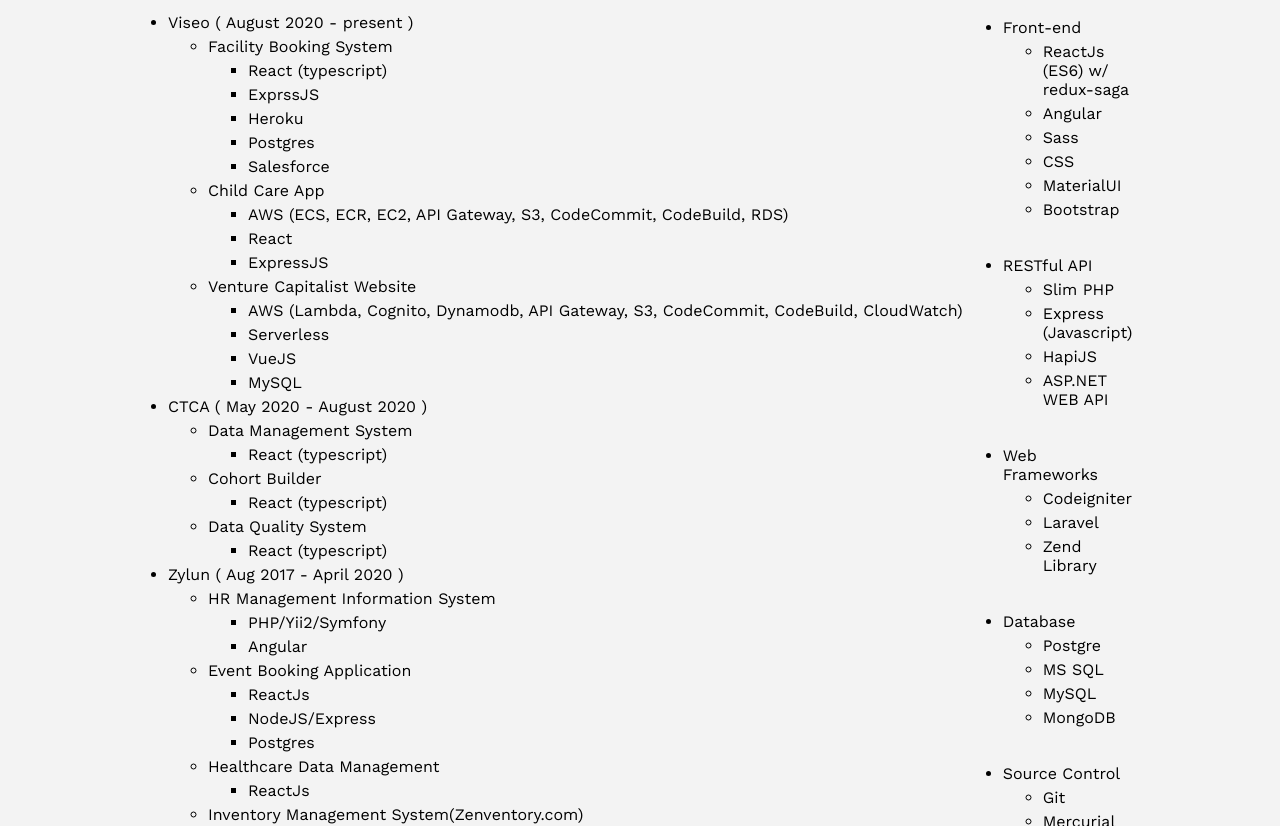
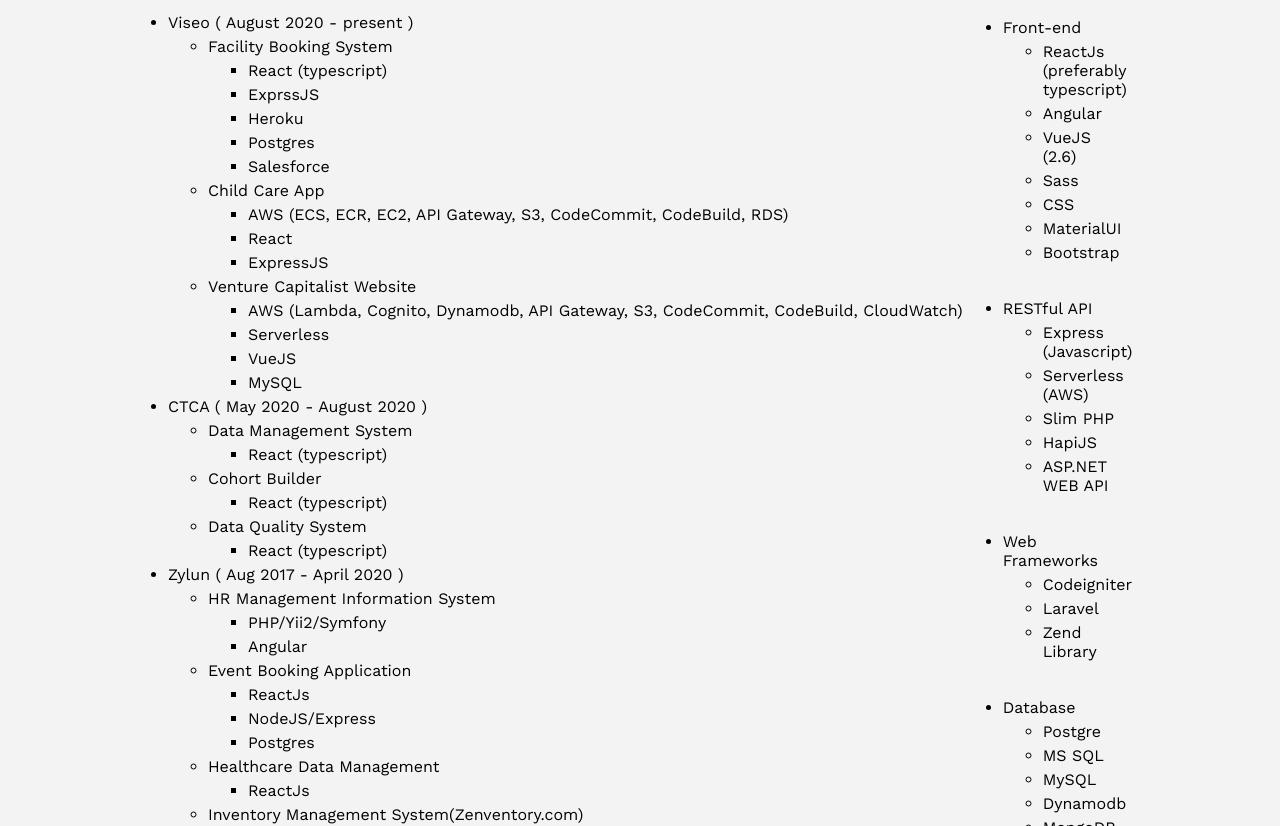
Before and after one commit to thepatriot999/thepatriot999.github.io, a website: page index.html in a window 1280 px wide. Shown: the part 511-1337 px from the top of the page. Drawn offline with nearby package versions, Linux system fonts and the light colour scheme.

Commit message:
Rebuild resume

```diff
--- a/index.html
+++ b/index.html
@@ -200,8 +200,9 @@
 				<li>
 					<span class="section-name"> Front-end </span>
 					<ul class="section-details">
-						<li> ReactJs (ES6) w/ redux-saga </li>
+						<li> ReactJs (preferably typescript) </li>
 						<li> Angular </li>
+						<li> VueJS (2.6) </li>
 						<li> Sass </li>
 						<li> CSS </li>
 						<li> MaterialUI </li>
@@ -213,8 +214,9 @@
 				<li>
 					<span class="section-name"> RESTful API </span>
 					<ul class="section-details">
+						<li> Express (Javascript) </li>
+						<li> Serverless (AWS) </li>
 						<li> Slim PHP </li>
-						<li> Express (Javascript) </li>
 						<li> HapiJS </li>
 						<li> ASP.NET WEB API </li>
 					</ul>
@@ -237,6 +239,7 @@
 						<li> Postgre </li>
 						<li> MS SQL </li>
 						<li> MySQL </li>
+						<li> Dynamodb </li>
 						<li> MongoDB </li>
 					</ul>
 				</li>
@@ -286,8 +289,8 @@
 				<li>
 					<span class="section-name"> Dev-ops </span>
 					<ul class="section-details">
+						<li> AWS </li>
 						<li> Azure </li>
-						<li> AWS </li>
 						<li> Docker </li>
 						<li> Ansible </li>
 					</ul>
```
